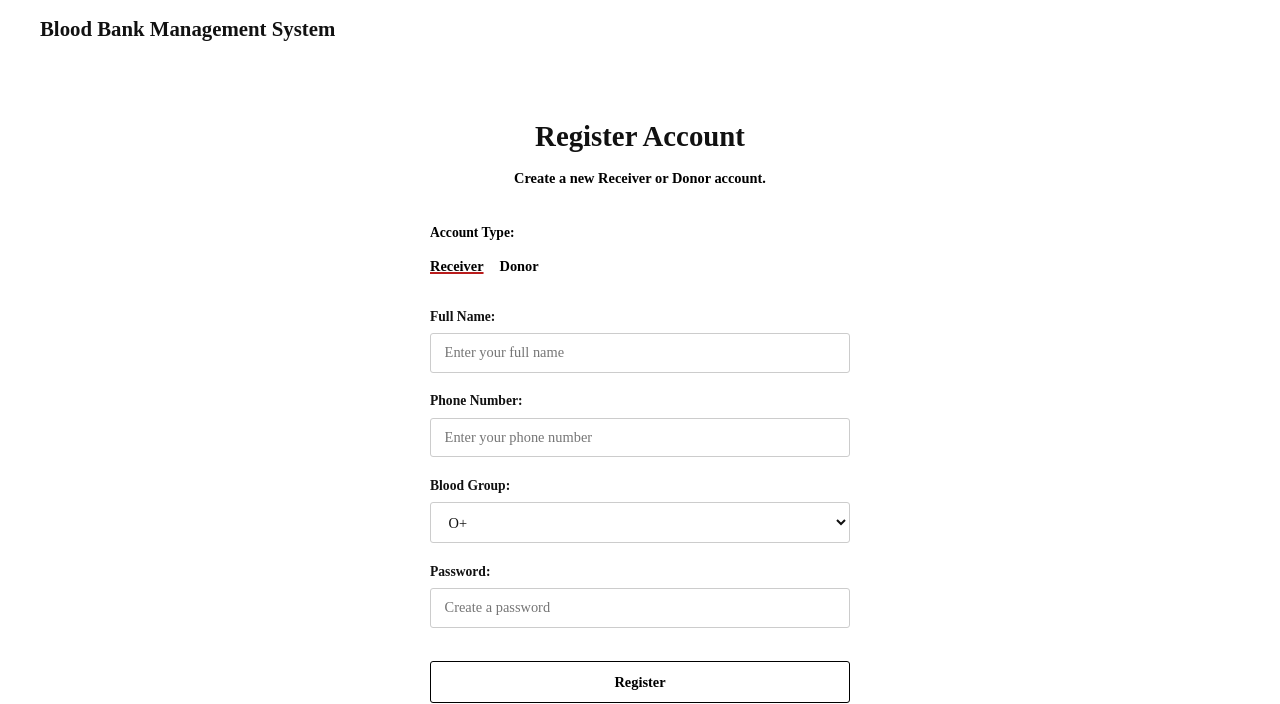
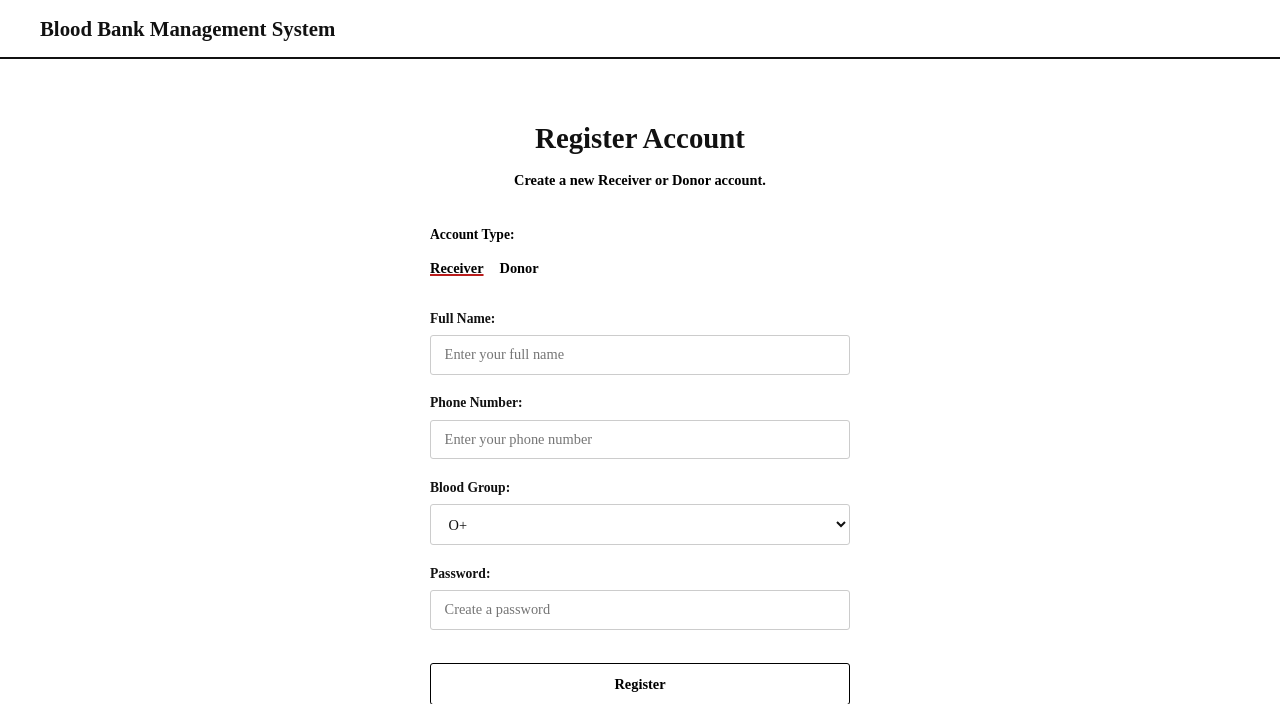
Before and after one commit to Shravya317/blood-bank-management-system, a Flask app: page /auth/register in a window 1280 px wide. Shown: the top 704 px of the page. Run offline with Flask 3, Linux system fonts and the light colour scheme.

Commit message:
Restore solid black line under navbar

```diff
--- a/static/css/style.css
+++ b/static/css/style.css
@@ -57,7 +57,7 @@ h1, h2, h3, h4, h5, h6 {
     align-items: center;
     padding: 0.75rem 2.5rem;
     background: #ffffff;
-
+    border-bottom: 2px solid #111111;
 }
 
 .nav-brand a {
```
